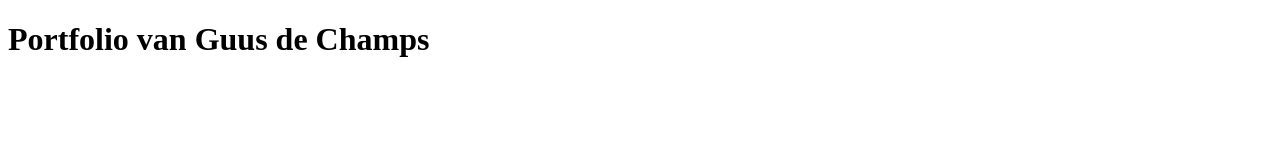
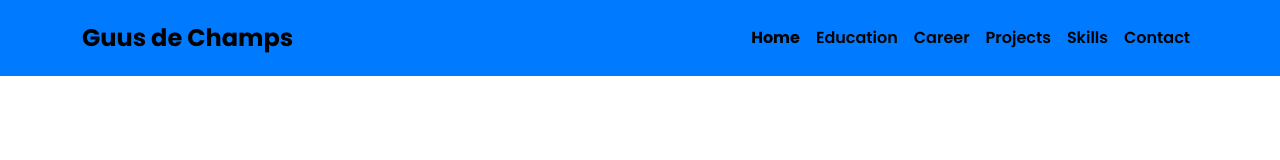
Before and after one commit to gdechamps/gdechamps.github.io, a plain HTML site: page index.html in a window 1280 px wide. Drawn offline with nearby package versions, Linux system fonts and the light colour scheme.

Commit message:
made a header and styled it with css and bootstrap.

```diff
--- a/css/style.css
+++ b/css/style.css
@@ -0,0 +1,26 @@
+* {
+    font-family: "Poppins", sans-serif;
+}
+
+:root {
+    --bs-primary: #007BFF;
+    --bs-secondary: #e9ecef;
+    --black-color: #000000;
+}
+
+/* Custom header styling */
+.custom-header.navbar {
+    background-color: var(--bs-primary);
+    padding: 15px 0;
+}
+
+.custom-header.navbar .navbar-brand,
+.custom-header.navbar .navbar-nav .nav-link {
+    color: var(--black-color);
+}
+
+.custom-header.navbar .navbar-nav .nav-link:hover,
+.custom-header.navbar .navbar-nav .nav-link.active {
+    font-weight: bold;
+    color: var(--black-color);
+}
--- a/index.html
+++ b/index.html
@@ -1,12 +1,39 @@
 <!DOCTYPE html>
 <html lang="en">
+
 <head>
     <meta charset="UTF-8">
     <meta http-equiv="X-UA-Compatible" content="IE=edge">
     <meta name="viewport" content="width=device-width, initial-scale=1.0">
-    <title>Document</title>
+    <title>Guus de Champs - Portfolio</title>
+    <link rel="preconnect" href="https://fonts.googleapis.com">
+    <link rel="preconnect" href="https://fonts.gstatic.com" crossorigin>
+    <link href="https://fonts.googleapis.com/css2?family=Poppins:ital,wght@0,100;0,200;0,300;0,400;0,500;0,600;0,700;0,800;0,900;1,100;1,200;1,300;1,400;1,500;1,600;1,700;1,800;1,900&display=swap" rel="stylesheet">
+    <link href="https://cdn.jsdelivr.net/npm/bootstrap@5.3.0/dist/css/bootstrap.min.css" rel="stylesheet">
+    <link rel="stylesheet" href="css/style.css">
 </head>
-<body>
-    <h1>Portfolio van Guus de Champs</h1>
+
+<body class="d-flex flex-column min-vh-100">
+    <header class="navbar navbar-expand-lg custom-header">
+        <div class="container">
+            <a class="navbar-brand fw-bold fs-4" href="index.html">Guus de Champs</a>
+            <button class="navbar-toggler" type="button" data-bs-toggle="collapse" data-bs-target="#navbarNav">
+                <span class="navbar-toggler-icon"></span>
+            </button>
+            <div class="collapse navbar-collapse" id="navbarNav">
+                <nav class="navbar-nav ms-auto">
+                    <a class="nav-link active fw-bold" href="index.html">Home</a>
+                    <a class="nav-link fw-semibold" href="education.html">Education</a>
+                    <a class="nav-link fw-semibold" href="career.html">Career</a>
+                    <a class="nav-link fw-semibold" href="projects.html">Projects</a>
+                    <a class="nav-link fw-semibold" href="skills.html">Skills</a>
+                    <a class="nav-link fw-semibold" href="contact.html">Contact</a>
+                </nav>
+            </div>
+        </div>
+    </header>
+
+    <script src="https://cdn.jsdelivr.net/npm/bootstrap@5.3.0/dist/js/bootstrap.bundle.min.js"></script>
 </body>
+
 </html>
```
Also changed, not shown: img/CLD Hof van Delft 2.jpg (added), img/CLD Hof van Delft.jpg (added), img/CSS logo.png (added), img/HTML logo.png (added), img/JavaScript-Logo.png (added), img/basalt.jpg (added), img/dashboard.png (added), img/hoger lager.png (added), img/instragram logo.jpg (added), img/linkedin logo.png (added), img/php logo.png (added), img/roc-mondriaan.jpg (added), img/selfie.png (added), img/webcatalogus.png (added), 1 more files, 1 other file.
